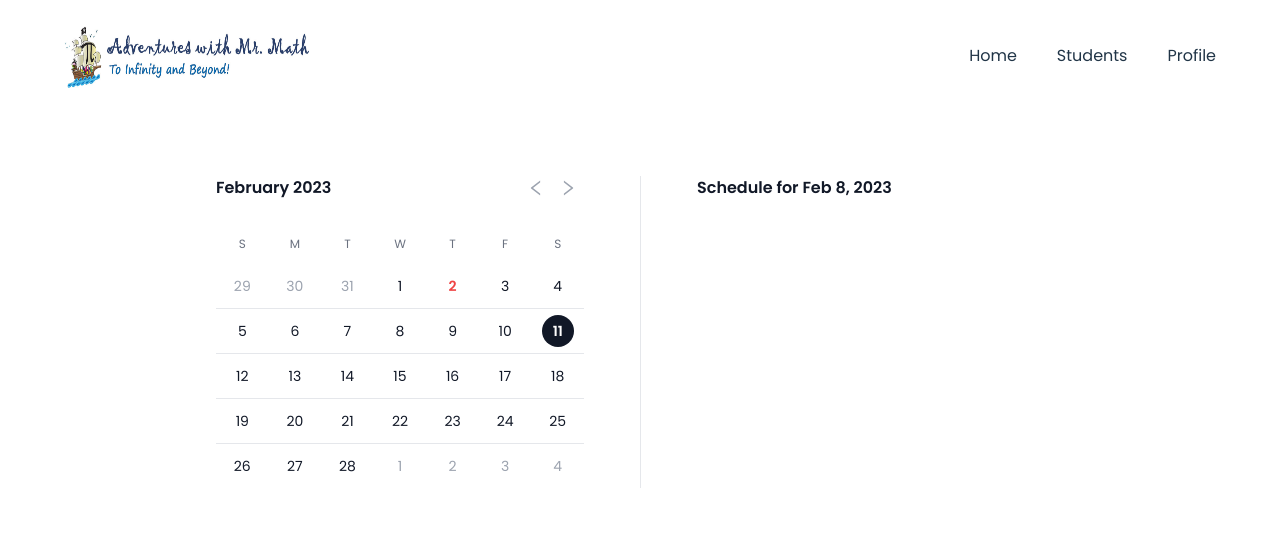
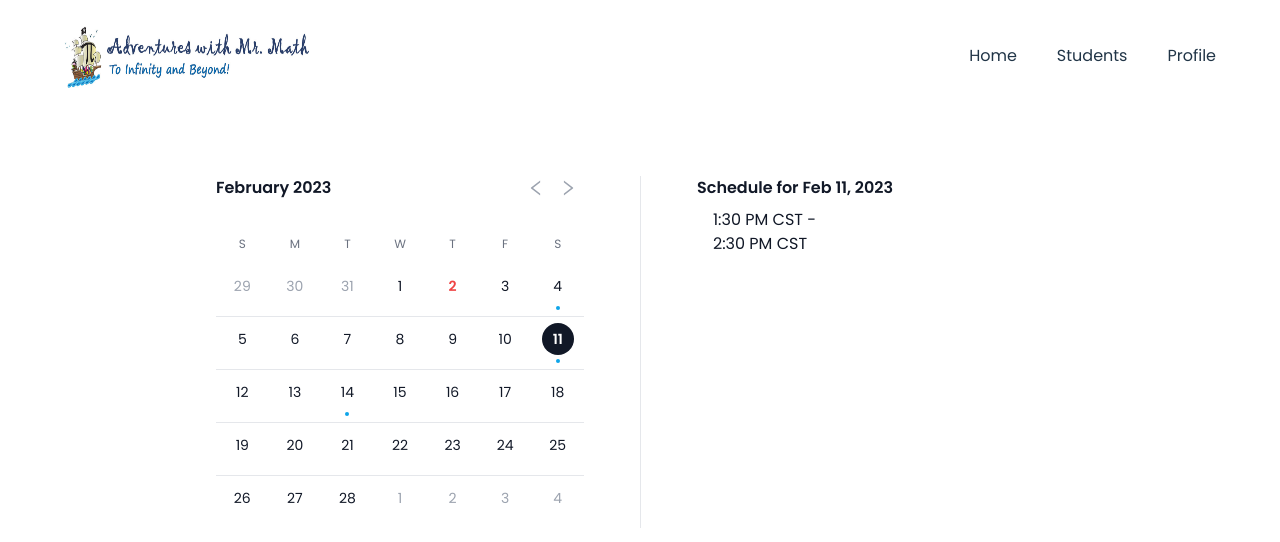
Before and after one commit to dane-dalton/schedule-demo, a React (Vite) app: page / in a window 1280 px wide. Both pictures are taken after a click on the button "11". Shown: the top 542 px of the page. Built offline with nearby package versions, Linux system fonts and the light colour scheme.

Commit message:
Base structure and styling for schedule. Pull single student sessions and post them on the parent calendar.

```diff
--- a/src/components/Calendar.jsx
+++ b/src/components/Calendar.jsx
@@ -2,9 +2,10 @@ import React from 'react'
 import { useState } from 'react'
 
 import { classNames } from '../util/class-names'
+import { parents } from '../constants/index'
+import Session from './Session'
 
 import { AiOutlineRight, AiOutlineLeft } from 'react-icons/ai'
-
 import {
   eachDayOfInterval,
   endOfMonth,
@@ -16,14 +17,19 @@ import {
   isEqual,
   isSameMonth,
   parse,
+  parseISO,
   add,
+  isSameDay,
 } from 'date-fns'
+
+const [{ students: [{ schedule }] }] = parents
 
 function Calendar() {
   let today = startOfToday()
   let [selectedDay, setSelectedDay] = useState(today)
   let [currentMonth, setCurrentMonth] = useState(format(today, 'MMM-yyyy'))
   let firstDayCurrentMonth = parse(currentMonth, 'MMM-yyyy', new Date())
+  let selectedDaySessions = schedule.filter(session => isSameDay(parseISO(session.startDateTime), selectedDay))
 
   let daysOfMonth = eachDayOfInterval({
     start: startOfWeek(firstDayCurrentMonth),
@@ -116,16 +122,31 @@ function Calendar() {
                       {format(day, 'd')}
                     </time>
                   </button>
+                  <div className='w-1 h-1 mx-auto mt-1'>
+                    {schedule.some(session => isSameDay(day, parseISO(session.startDateTime))
+                    ) && (
+                        <div className='w-1 h-1 rounded-full bg-sky-500'></div>
+                      )}
+                  </div>
                 </div>
               ))}
             </div>
           </div>
           <section className='mt-12 md:mt-0 md:pl-14'>
             <h2 className='font-semibold text-gray-900'>
-              Schedule for <time dateTime='2023-02-08'>Feb 8, 2023</time>
+              Schedule for <time dateTime={format(selectedDay, 'yyy-MM-dd')}>{format(selectedDay, 'MMM dd, yyyy')}</time>
             </h2>
             <ol>
-              {/* Map schedule here */}
+              {selectedDaySessions.length > 0 ? (
+                selectedDaySessions.map((session) => (
+                  <Session
+                    session={session}
+                    key={session.sessionId}
+                  />
+                ))
+              ) : (
+                <p>No sessions today.</p>
+              )}
             </ol>
           </section>
         </div>
--- /dev/null
+++ b/src/components/Session.jsx
@@ -0,0 +1,34 @@
+import React from 'react'
+
+import {
+  format,
+  parseISO,
+} from 'date-fns'
+
+function Session({ session }) {
+  let startDateTime = parseISO(session.startDateTime)
+  let endDateTime = parseISO(session.endDateTime)
+  return (
+    <li
+      className='flex items-center px-4 py-2 space-x-4 group rounded-xl focus-within:bg-gray-100 hover:bg-gray-100'
+    >
+      {/* Potentially student photo here */}
+      <div className='flex-auto'>
+        <p className='text-gray-900'>
+          <time dateTime={session.startDateTime}>
+            {format(startDateTime, 'h:mm a')}
+          </time>
+          {' CST - '}
+        </p>
+        <p className='text-gray-900'>
+          <time dateTime={session.endDateTime}>
+            {format(endDateTime, 'h:mm a')}
+          </time>
+          {' CST'}
+        </p>
+      </div>
+    </li>
+  )
+}
+
+export default Session
--- a/src/constants/index.js
+++ b/src/constants/index.js
@@ -1,39 +1,43 @@
 export const parents = [
   {
-    parentId: "1",
+    parentId: 1,
     firstName: "Mary",
     lastName: "Wells",
     username: "mWells1",
     password: "123Mary",
     students: [
       {
-        studentId: "33",
+        studentId: 33,
         name: "Thomas Wells",
         schedule: [
           {
-            date: "1/28/23",
-            startEndTime: "1:30-2:30 CST",
+            sessionId: 1,
+            startDateTime: "2023-01-28T13:30",
+            endDateTime: "2023-01-28T14:30",
             sessionType: "class",
             level: "2",
             locationType: "virtual"
           },
           {
-            date: "2/4/23",
-            startEndTime: "1:30-2:30 CST",
+            sessionId: 2,
+            startDateTime: "2023-02-04T13:30",
+            endDateTime: "2023-02-04T14:30",
             sessionType: "class",
             level: "2",
             locationType: "virtual"
           },
           {
-            date: "2/11/23",
-            startEndTime: "1:30-2:30 CST",
+            sessionId: 3,
+            startDateTime: "2023-02-11T13:30",
+            endDateTime: "2023-02-11T14:30",
             sessionType: "class",
             level: "2",
             locationType: "virtual"
           },
           {
-            date: "2/14/23",
-            startEndTime: "5:30-6:30 CST",
+            sessionId: 4,
+            startDateTime: "2023-02-14T17:30",
+            endDateTime: "2023-02-14T18:30",
             sessionType: "contest external",
             level: "CML-4",
             locationType: "virtual"
@@ -41,33 +45,37 @@ export const parents = [
         ]
       },
       {
-        studentId: "56",
+        studentId: 56,
         name: "Meghan Wells",
         schedule: [
           {
-            date: "1/28/23",
-            startEndTime: "1:30-2:30 CST",
+            sessionId: 5,
+            startDateTime: "2023-01-28T13:30",
+            endDateTime: "2023-01-28T14:30",
             sessionType: "class",
             level: "4",
             locationType: "virtual"
           },
           {
-            date: "2/4/23",
-            startEndTime: "1:30-2:30 CST",
+            sessionId: 6,
+            startDateTime: "2023-02-04T13:30",
+            endDateTime: "2023-02-04T14:30",
             sessionType: "contest internal",
             level: "4",
             locationType: "virtual"
           },
           {
-            date: "2/11/23",
-            startEndTime: "1:30-2:30 CST",
+            sessionId: 7,
+            startDateTime: "2023-02-11T13:30",
+            endDateTime: "2023-02-11T14:30",
             sessionType: "class",
             level: "4",
             locationType: "virtual"
           },
           {
-            date: "2/16/23",
-            startEndTime: "4:20-5:20 CST",
+            sessionId: 8,
+            startDateTime: "2023-02-14T17:30",
+            endDateTime: "2023-02-14T18:30",
             sessionType: "contest external",
             level: "CML-5",
             locationType: "virtual"
```
